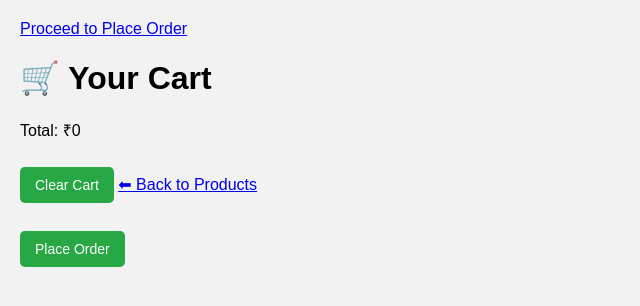
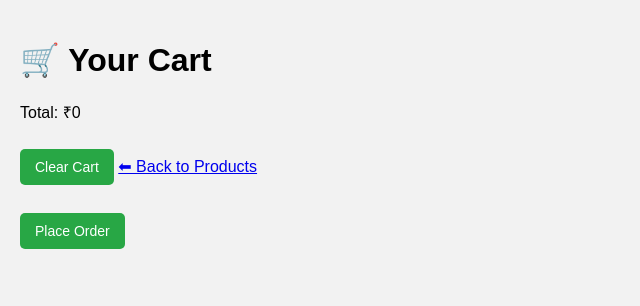
Before and after one commit to mayankpatra123/my-e-store-, a plain HTML site: page cart.html in a window 1280 px wide. Shown: the whole page, without its empty margins (0-640 px from the left). Drawn offline with Linux system fonts and the light colour scheme.

Commit message:
cart.html

```diff
--- a/cart.html
+++ b/cart.html
@@ -2,7 +2,6 @@
 <html>
 <head>
   <title>Your Cart</title>
-<a href="placeorder.html">Proceed to Place Order</a>
   <style>
   body {
     font-family: Arial, sans-serif;
```
